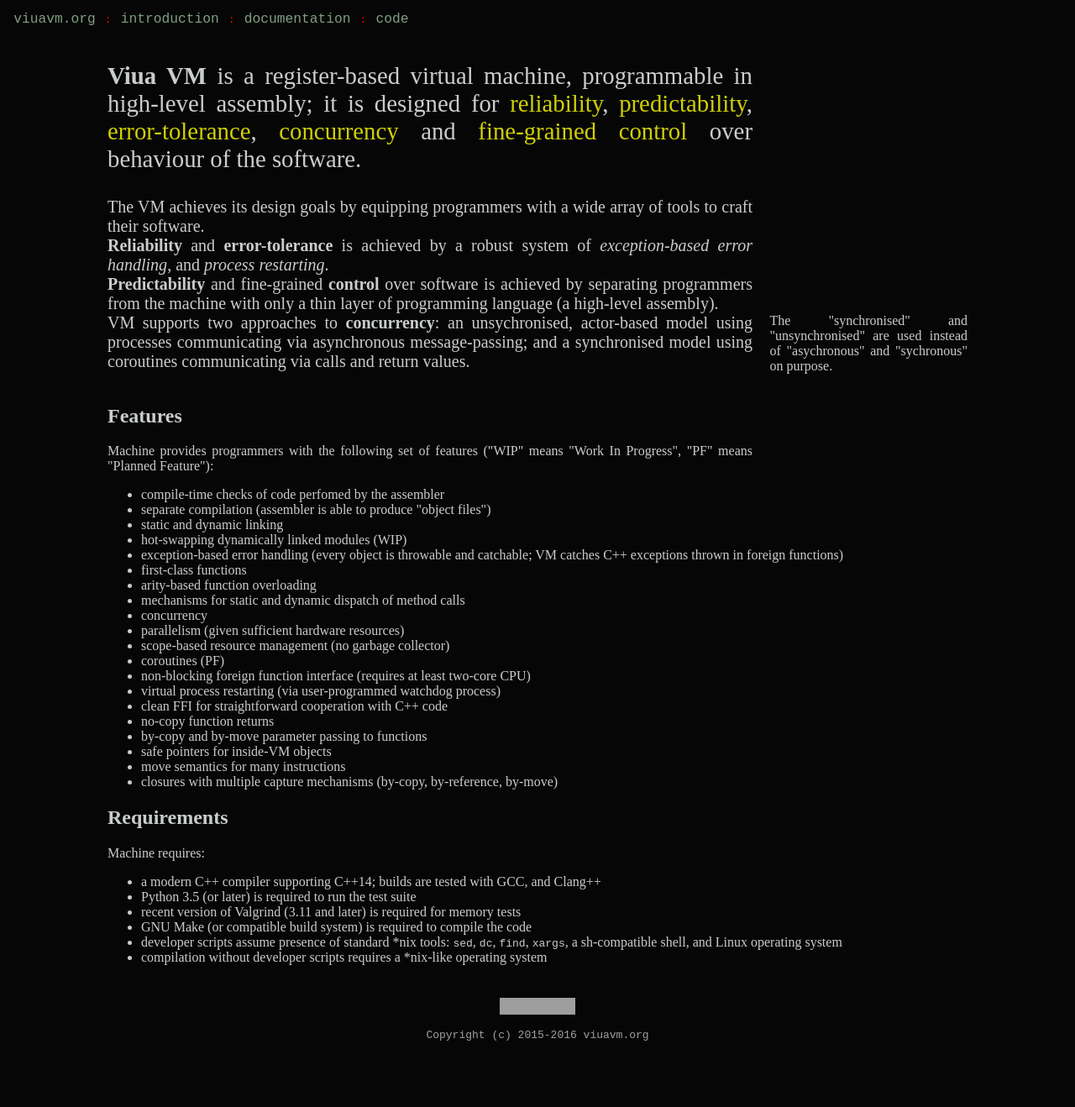
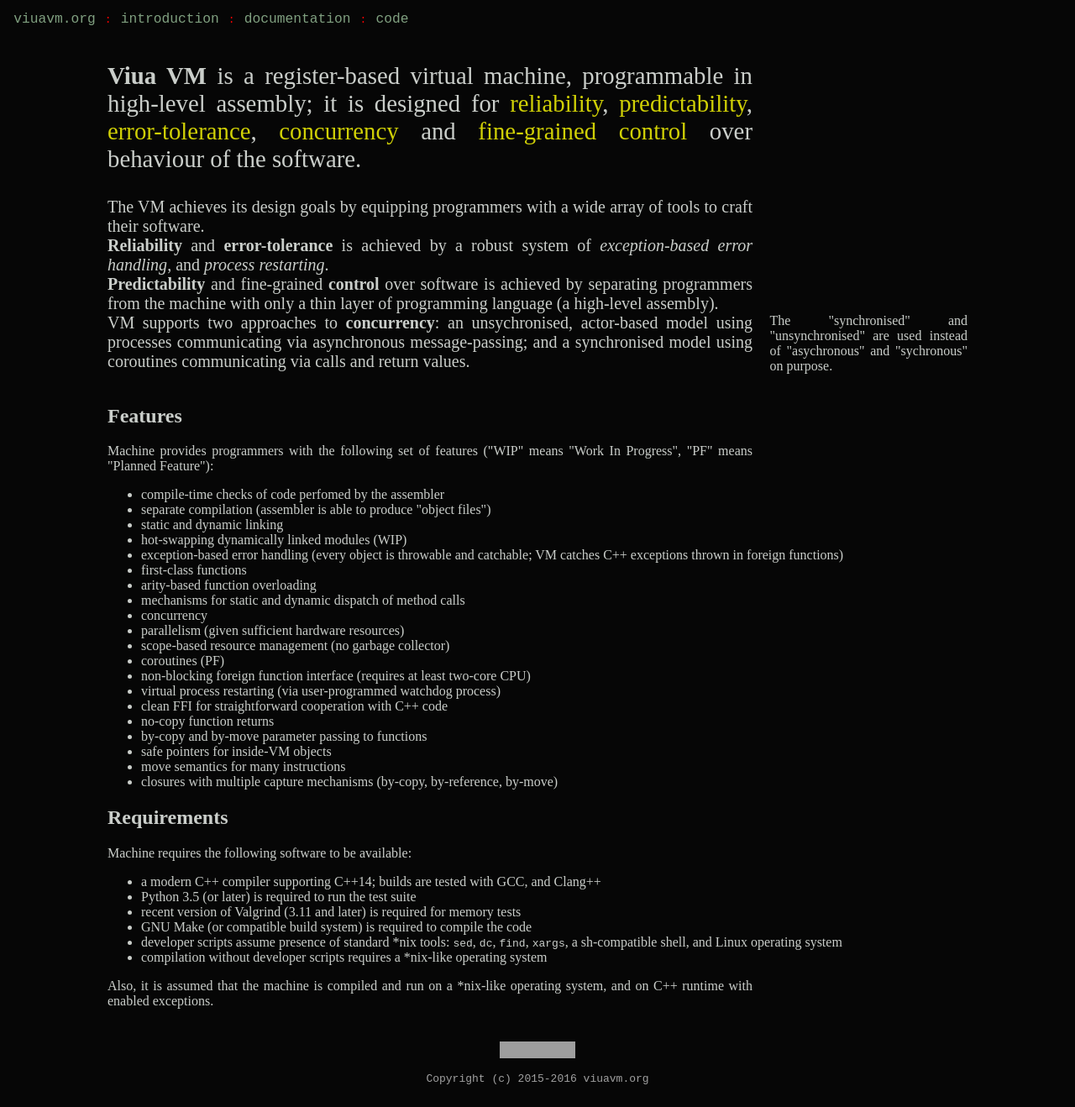
Before and after one commit to marekjm/viuavm.org, a Jekyll site: the page built from introduction.html, in a window 1280 px wide. Shown: the whole page at 84% size. Built offline with Jekyll 4.4.1, drawn with Linux system fonts in a browser that asks for light colours; before the commit the page ends 1266 px from its top, so only the background shows below that; grey boxes are pictures that could not be loaded.

Commit message:
Clarify requirements

```diff
--- a/introduction.html
+++ b/introduction.html
@@ -56,7 +56,7 @@
     </p>
 
     <h2> Requirements </h2>
-    <p> Machine requires:
+    <p> Machine requires the following software to be available:
         <ul>
             <li> a modern C++ compiler supporting C++14; builds are tested with GCC, and Clang++</li>
             <li> Python 3.5 (or later) is required to run the test suite </li>
@@ -66,4 +66,6 @@
             <li> compilation without developer scripts requires a *nix-like operating system </li>
         </ul>
     </p>
+    <p> Also, it is assumed that the machine is compiled and run on a *nix-like operating system, and on C++ runtime with enabled exceptions.
+    </p>
 </div>
```
